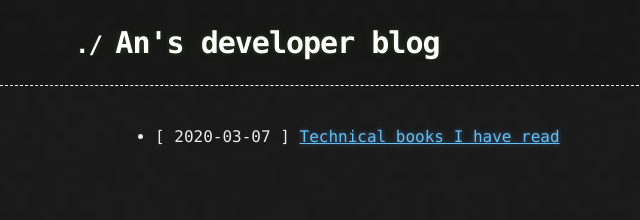
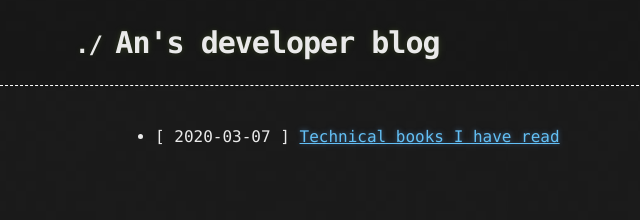
Before and after one commit to anlnt/anlnt.github.io, a Jekyll site: the page built from index.markdown, in a window 1280 px wide. Shown: the top 220 px of the page, without its empty margins (25-665 px from the left). Built offline with Jekyll 4.4.1, drawn with Linux system fonts in a browser that asks for light colours.

Commit message:
Less color

```diff
--- a/_sass/jekyll-theme-hacker.scss
+++ b/_sass/jekyll-theme-hacker.scss
@@ -3,7 +3,7 @@
 
 $body-background: $cod-grey !default;
 $body-foreground: $gallery !default;
-$header: $white !default;
+$header: $gallery !default;
 $blockquote-color: $silver-chalice !default;
 $blockquote-border: $dove-grey !default;
 $container-max-width: 1000px;
@@ -65,7 +65,7 @@ header h1 {
   margin: 0 0 0 -40px;
   font-weight: bold;
   font-family: Monaco, "Bitstream Vera Sans Mono", "Lucida Console", Terminal, monospace;
-  color: $white;//$header;
+  color: $gallery;//$header;
   text-shadow: 0 1px 1px rgba(0, 0, 0, 0.1),
                0 0 5px rgba(181, 232, 83, 0.1),
                0 0 10px rgba(181, 232, 83, 0.1);
```
